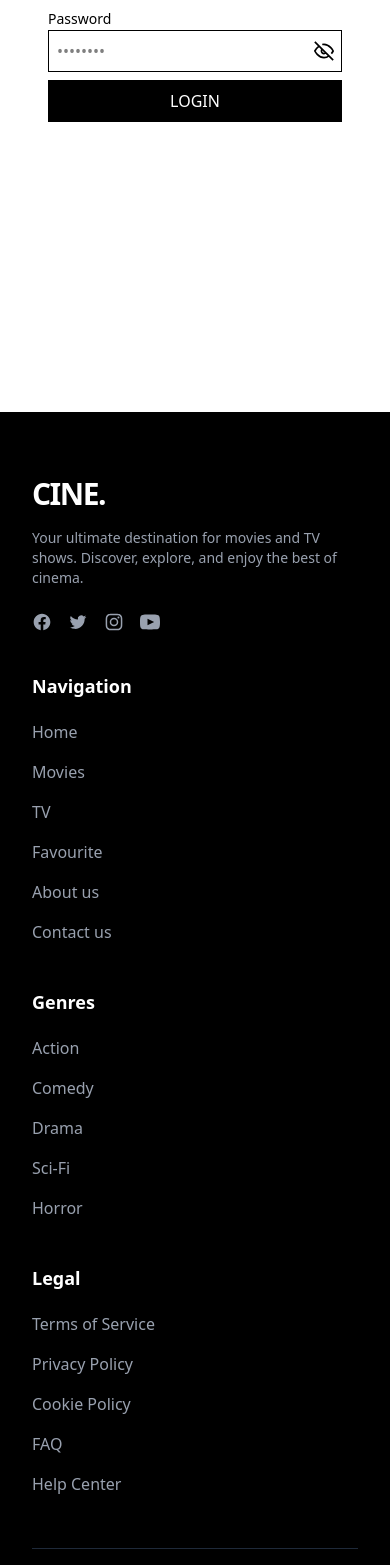
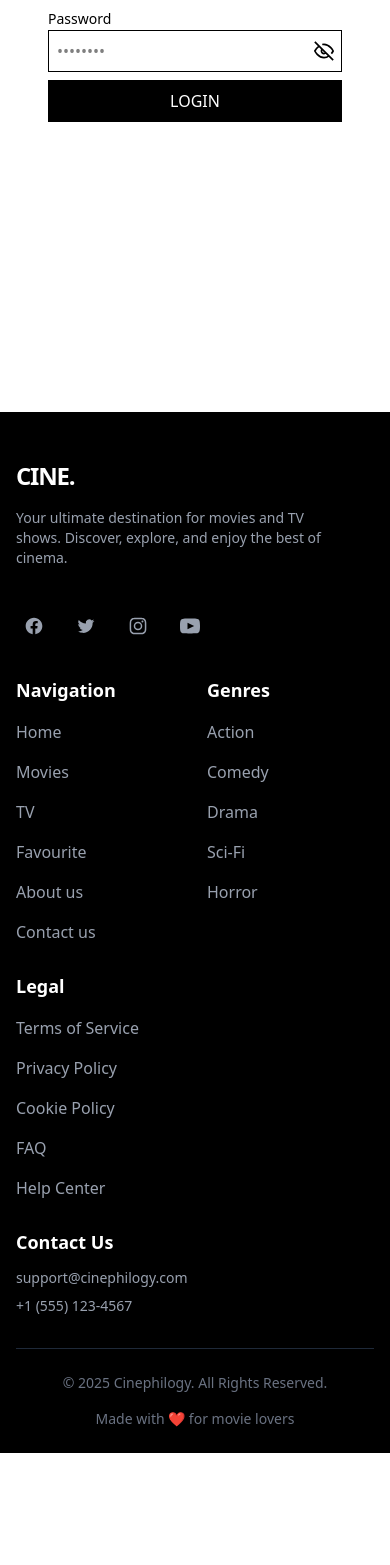
Before and after one commit to zahooronly/cinephilogy, a React (Vite) app: page /login in a window 390 px wide. Shown: the part 432-1997 px from the top of the page. After the commit the page ends 1885 px from the top, so only its background shows below. Built offline with nearby package versions, Linux system fonts and the light colour scheme; no server answers.

Commit message:
fix: made footer responsive

```diff
--- a/src/components/layout/Footer.jsx
+++ b/src/components/layout/Footer.jsx
@@ -9,49 +9,58 @@ export const Footer = () => {
   const currentYear = new Date().getFullYear();
 
   return (
-    <footer className="bg-black text-white pt-16 pb-8">
-      <div className="container mx-auto px-8">
-        <div className="grid grid-cols-1 md:grid-cols-2 lg:grid-cols-4 gap-10 mb-12">
-          <div>
+    <footer className="bg-black text-white pt-12 pb-6">
+      <div className="container mx-auto px-4 sm:px-6 lg:px-8">
+        {/* Logo and social section - stacked on mobile, side by side on larger screens */}
+        <div className="flex flex-col sm:flex-row sm:justify-between sm:items-center mb-8">
+          <div className="mb-6 sm:mb-0">
             <Link to="/">
-              <div className="text-3xl font-extrabold -tracking-wider select-none cursor-pointer hover:text-gray-300 transition-colors uppercase mb-4">
+              <div className="text-2xl sm:text-3xl font-extrabold -tracking-wider select-none cursor-pointer hover:text-gray-300 transition-colors uppercase mb-4">
                 Cine.
               </div>
             </Link>
-            <p className="text-gray-400 text-sm mb-6">
+            <p className="text-gray-400 text-sm max-w-xs mb-4">
               Your ultimate destination for movies and TV shows. Discover,
               explore, and enjoy the best of cinema.
             </p>
+          </div>
+
           <div className="flex space-x-4">
             <a
               href="#"
-                className="text-gray-400 hover:text-white transition-colors"
+              className="text-gray-400 hover:text-white transition-colors p-2"
+              aria-label="Facebook"
             >
-                <FacebookIcon />
+              <FacebookIcon className="w-5 h-5" />
             </a>
             <a
               href="#"
-                className="text-gray-400 hover:text-white transition-colors"
+              className="text-gray-400 hover:text-white transition-colors p-2"
+              aria-label="Twitter"
             >
-                <TwitterIcon />
+              <TwitterIcon className="w-5 h-5" />
             </a>
             <a
               href="#"
-                className="text-gray-400 hover:text-white transition-colors"
+              className="text-gray-400 hover:text-white transition-colors p-2"
+              aria-label="Instagram"
             >
-                <InstagramIcon />
+              <InstagramIcon className="w-5 h-5" />
             </a>
             <a
               href="#"
-                className="text-gray-400 hover:text-white transition-colors"
+              className="text-gray-400 hover:text-white transition-colors p-2"
+              aria-label="Youtube"
             >
-                <YoutubeIcon />
+              <YoutubeIcon className="w-5 h-5" />
             </a>
           </div>
         </div>
 
+        {/* Navigation links - improved grid for better mobile layout */}
+        <div className="grid grid-cols-2 sm:grid-cols-2 md:grid-cols-4 gap-6 sm:gap-8 mb-8">
           <div>
-            <h3 className="text-lg font-semibold mb-4">Navigation</h3>
+            <h3 className="text-lg font-semibold mb-3">Navigation</h3>
             <ul className="space-y-2">
               {NAVIVATION_LINKS.map((link) => (
                 <li key={link.url}>
@@ -67,7 +76,7 @@ export const Footer = () => {
           </div>
 
           <div>
-            <h3 className="text-lg font-semibold mb-4">Genres</h3>
+            <h3 className="text-lg font-semibold mb-3">Genres</h3>
             <ul className="space-y-2">
               {GENRES.map((genre) => (
                 <li key={genre.url}>
@@ -81,8 +90,9 @@ export const Footer = () => {
               ))}
             </ul>
           </div>
-          <div>
-            <h3 className="text-lg font-semibold mb-4">Legal</h3>
+
+          <div className="col-span-2 sm:col-span-1">
+            <h3 className="text-lg font-semibold mb-3">Legal</h3>
             <ul className="space-y-2">
               {LEGAL.map((item) => (
                 <li key={item.url}>
@@ -96,16 +106,26 @@ export const Footer = () => {
               ))}
             </ul>
           </div>
+
+          <div className="col-span-2 sm:col-span-1">
+            <h3 className="text-lg font-semibold mb-3">Contact Us</h3>
+            <p className="text-gray-400 text-sm mb-2">
+              support@cinephilogy.com
+            </p>
+            <p className="text-gray-400 text-sm">+1 (555) 123-4567</p>
+          </div>
         </div>
 
-        <div className="border-t border-gray-800 my-8"></div>
+        <div className="border-t border-gray-800 my-6"></div>
 
-        <div className="flex flex-col md:flex-row justify-between items-center text-gray-500 text-sm">
-          <div className="mb-4 md:mb-0">
+        <div className="flex flex-col sm:flex-row justify-between items-center text-gray-500 text-sm">
+          <div className="mb-4 sm:mb-0 text-center sm:text-left">
             <p>&copy; {currentYear} Cinephilogy. All Rights Reserved.</p>
           </div>
+          <div className="text-center sm:text-right">
+            <p>Made with ❤️ for movie lovers</p>
           </div>
-        {/* asdfsd */}
+        </div>
       </div>
     </footer>
   );
```
Lines whose indentation alone changed are shown as unchanged.
